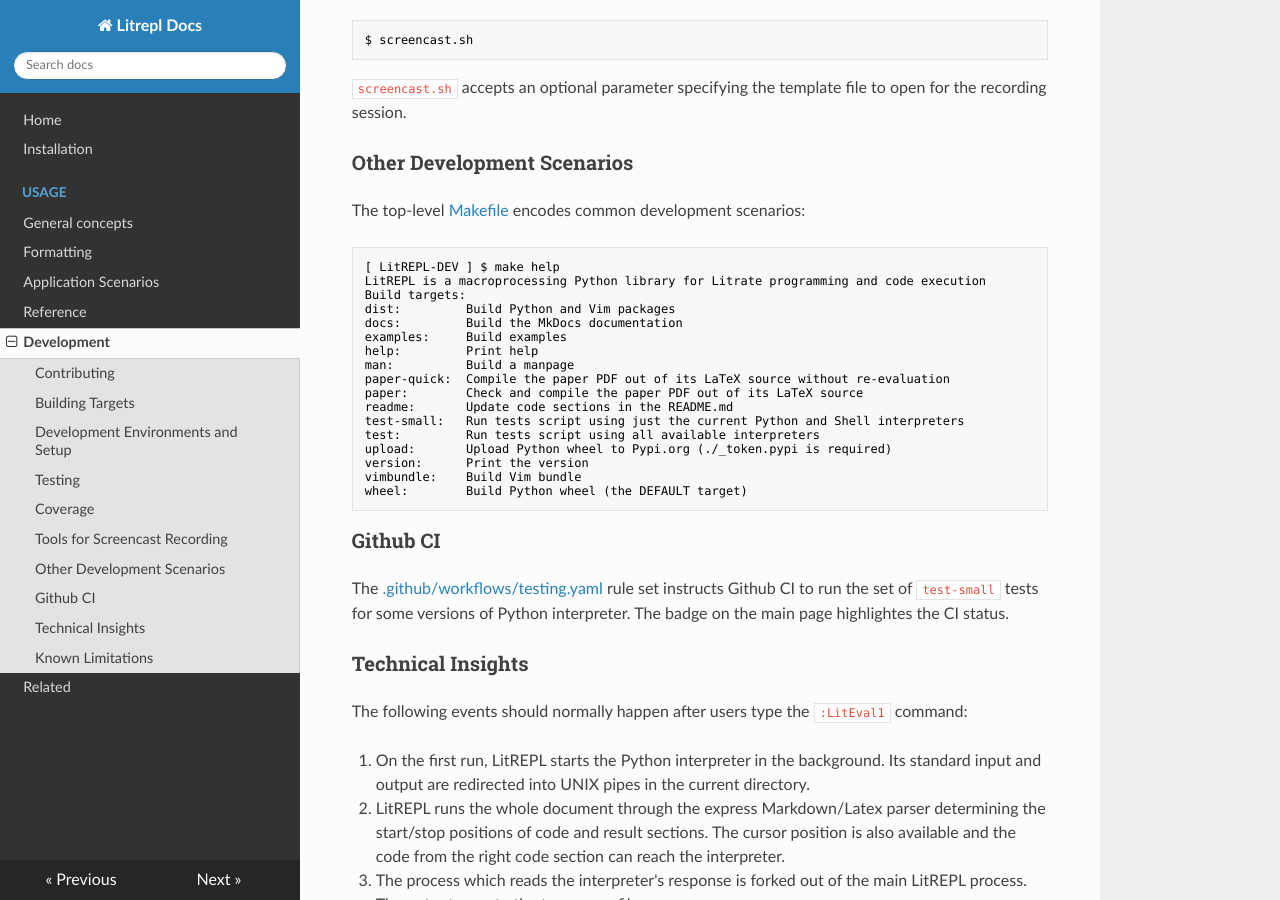
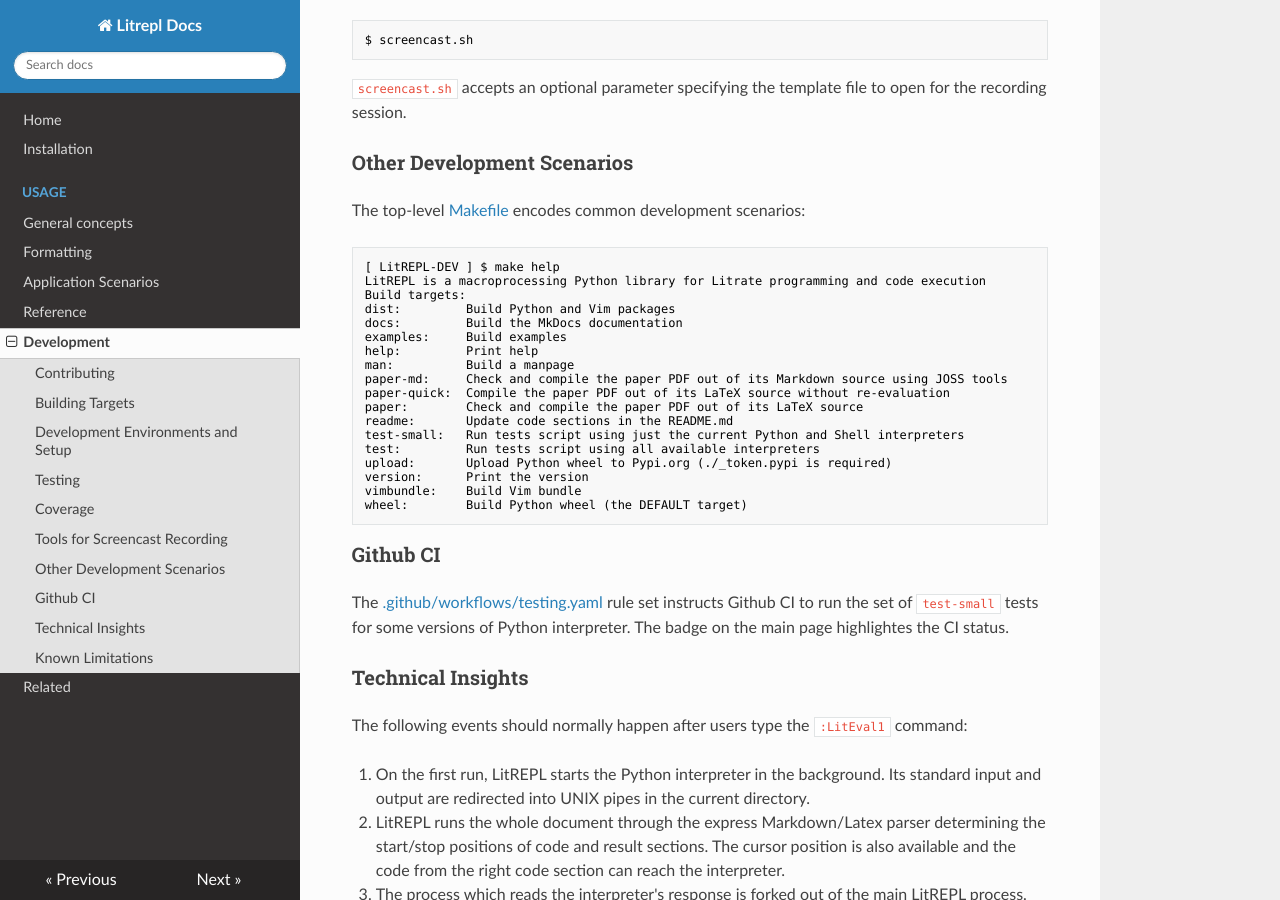
Before and after one commit to sergei-mironov/litrepl, an MkDocs documentation site: the page built from docs/development.md, in a window 1280 px wide and 900 px high, scrolled down 2437 px. Built offline with MkDocs 1.6.1, drawn with Linux system fonts in a browser that asks for light colours; nearby versions of some CDN libraries.

Commit message:
Update docs

```diff
--- a/docs/development.md
+++ b/docs/development.md
@@ -156,6 +156,7 @@
 examples:     Build examples
 help:         Print help
 man:          Build a manpage
+paper-md:     Check and compile the paper PDF out of its Markdown source using JOSS tools
 paper-quick:  Compile the paper PDF out of its LaTeX source without re-evaluation
 paper:        Check and compile the paper PDF out of its LaTeX source
 readme:       Update code sections in the README.md
```
Also changed, not shown: 1 other file.
